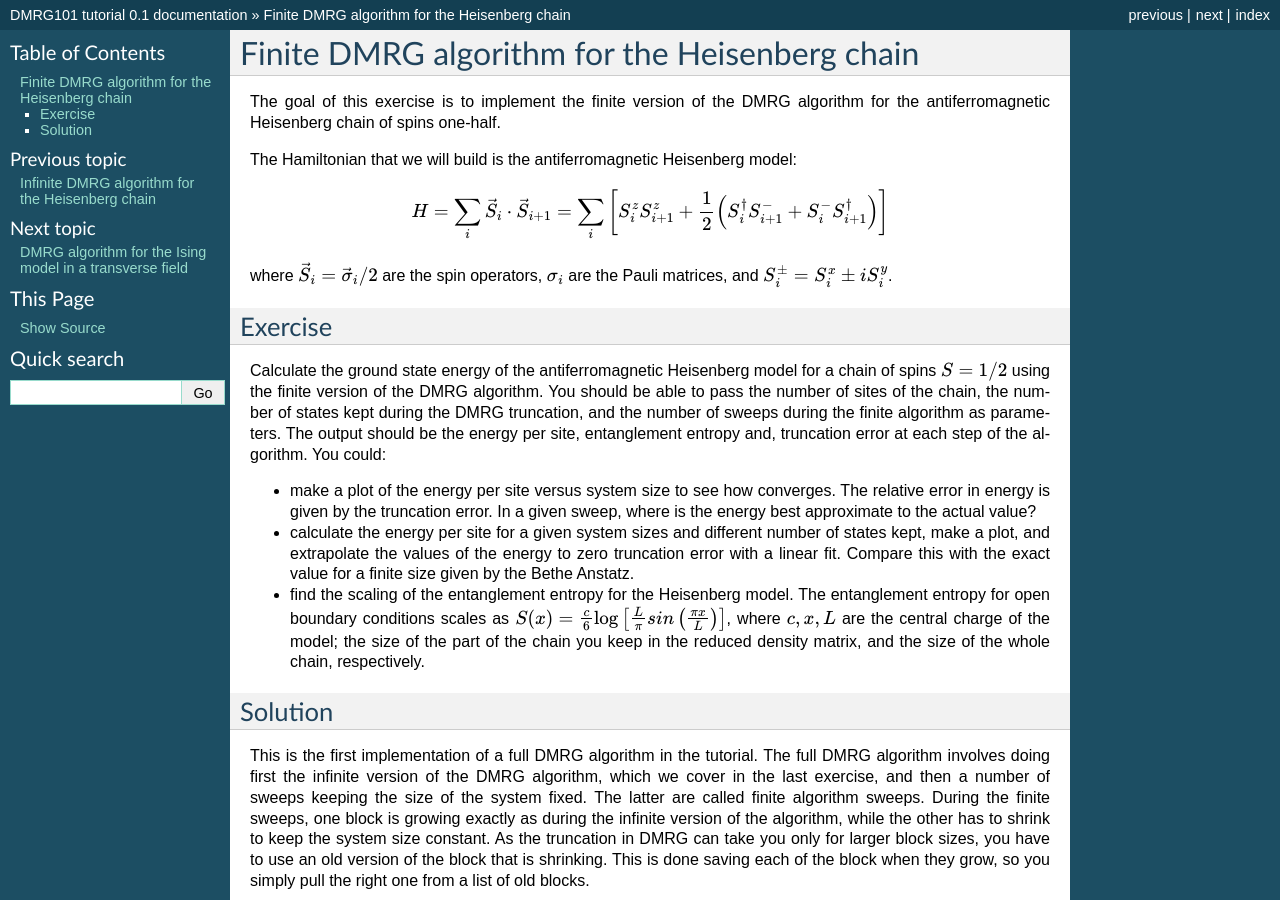
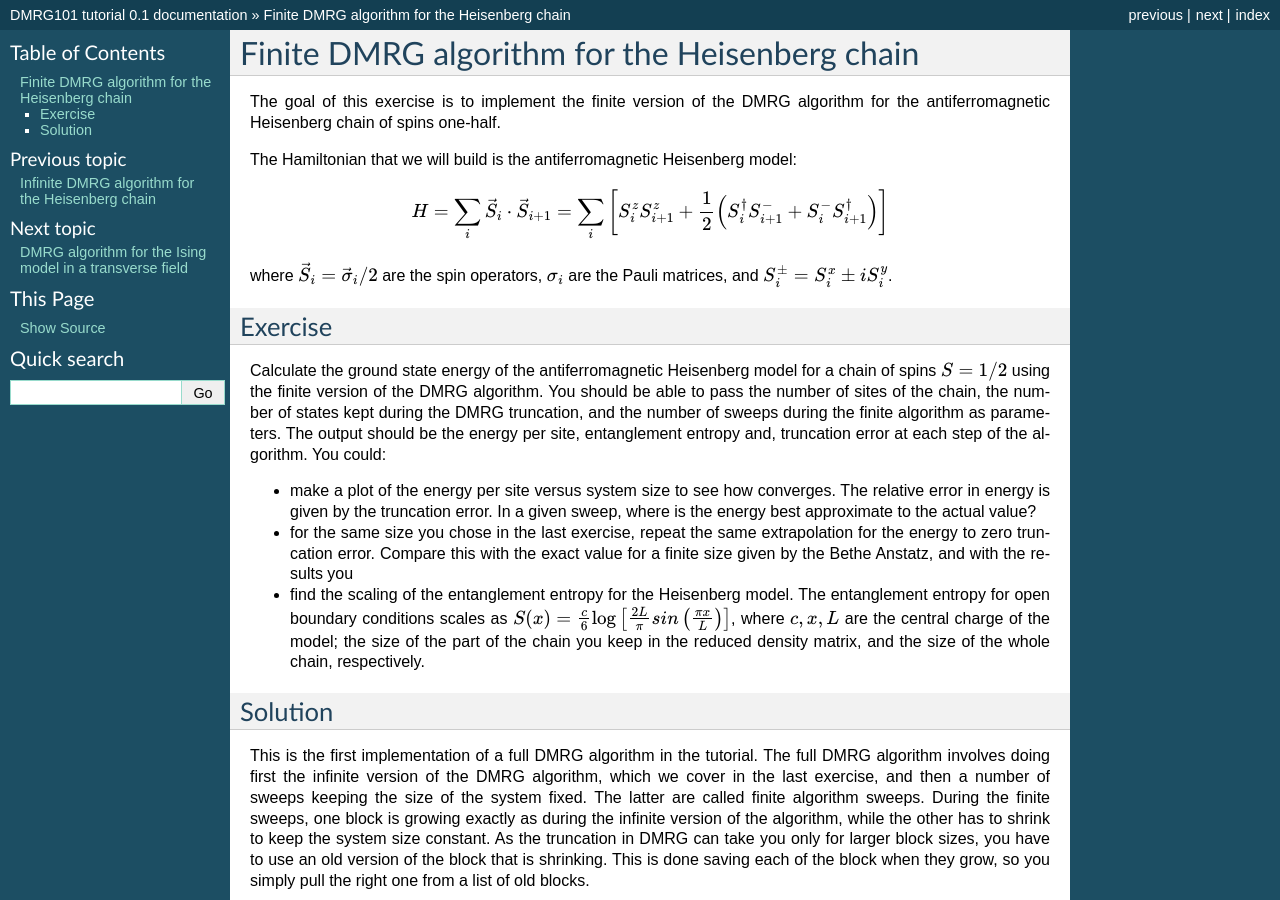
Before and after one commit to iglpdc/dmrg101_tutorial, a Sphinx documentation site: the page built from docs/finite_heisenberg.rst, in a window 1280 px wide and 900 px high. Built offline with Sphinx 7.4.7, drawn with Linux system fonts in a browser that asks for light colours; formulas are drawn with MathJax 3; some of the changed text lies outside the part shown.

Commit message:
A couple of fixes in this file.

```diff
--- a/docs/finite_heisenberg.rst
+++ b/docs/finite_heisenberg.rst
@@ -33,13 +33,13 @@ at each step of the algorithm. You could:
   converges. The relative error in energy is given by the truncation
   error. In a given sweep, where is the energy best approximate to the
   actual value?
-- calculate the energy per site for a given system sizes and different
-  number of states kept, make a plot, and extrapolate the values of the
-  energy to zero truncation error with a linear fit. Compare this with the
-  exact value for a finite size given by the Bethe Anstatz.
+- for the same size you chose in the last exercise, repeat the same
+  extrapolation for the energy to zero truncation error. Compare this with
+  the exact value for a finite size given by the Bethe Anstatz, and with
+  the results you
 - find the scaling of the entanglement entropy for the Heisenberg model.
   The entanglement entropy for open boundary conditions scales as
-  :math:`S(x)=\frac{c}{6}\log\left[\frac{L}{\pi}sin\left(\frac{\pi
+  :math:`S(x)=\frac{c}{6}\log\left[\frac{2L}{\pi}sin\left(\frac{\pi
   x}{L}\right)\right]`, where :math:`c, x, L` are the central charge of
   the model; the size of the part of the chain you keep in the reduced
   density matrix, and the size of the whole chain, respectively.
@@ -113,3 +113,7 @@ can use:
         -s <sweeps>       Number of sweeps in the finite algorithm.
         -o --output=FILE  Ouput file [default: heisenberg.dat]
         --dir=DIR         Ouput directory [default: ./]
+
+You can use :download:`this script <../solutions/plot_entropies_obc.py>`
+to plot the entropies and fit them to the result from conformal field
+theory.
```
